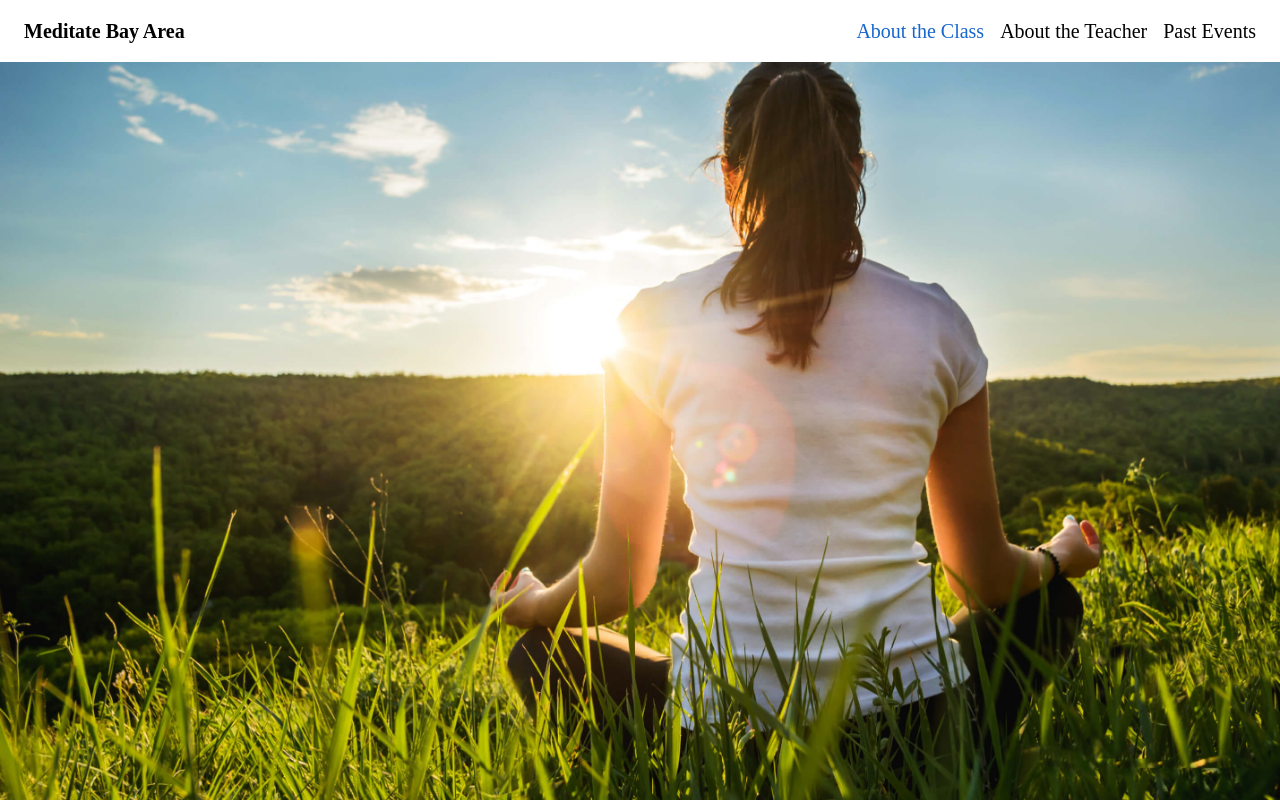
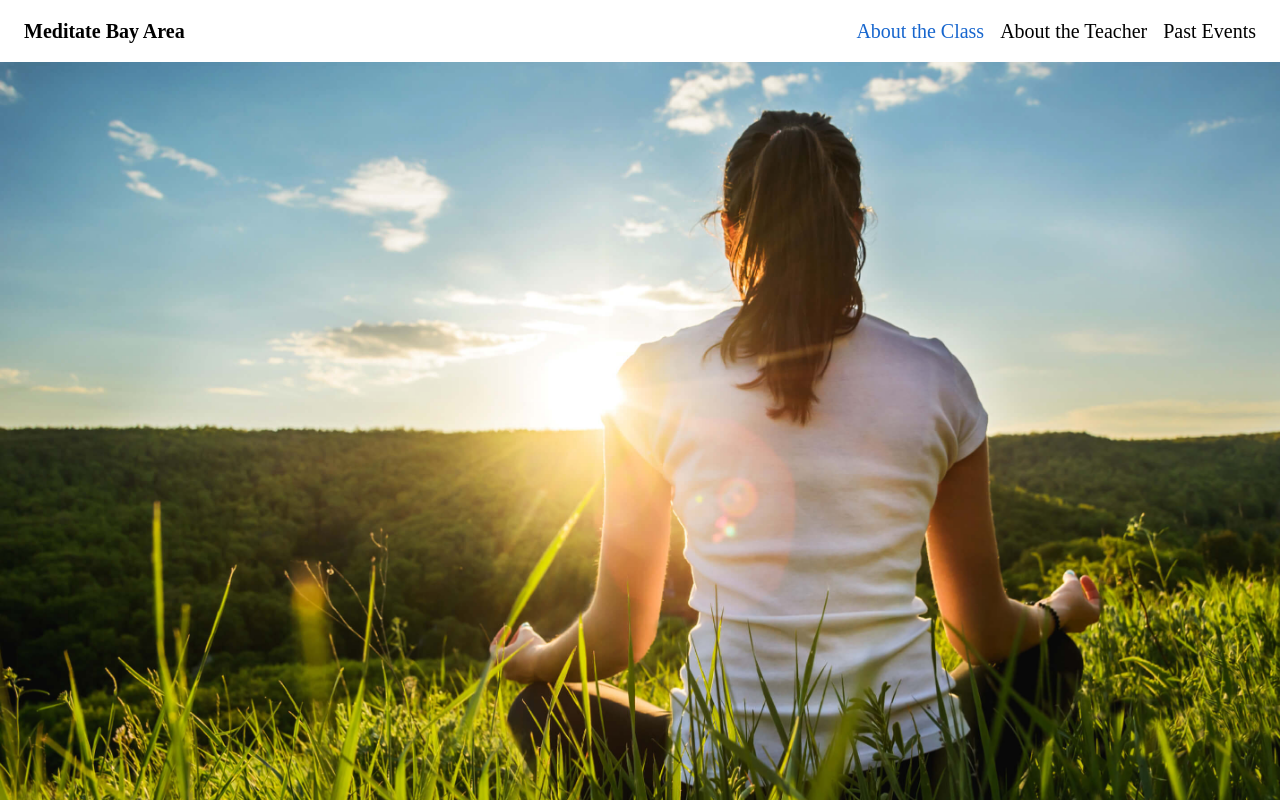
Before and after one commit to saranasr83/Enlightment, a React (Create React App) app: page /teaching in a window 1280 px wide. Shown: the top 800 px of the page. Built offline with nearby package versions, Linux system fonts and the light colour scheme.

Commit message:
adjust the margins based on the navbar

```diff
--- a/src/components/Navbar/Navbar.css
+++ b/src/components/Navbar/Navbar.css
@@ -39,9 +39,6 @@ nav.navbar.navbar-default {
 .hide {
     display: none;
 }
-@media (min-width: 1000px) {
-
-}
 
 @media (max-width: 1000px){
     .hide {
--- a/src/pages/Home/Home.css
+++ b/src/pages/Home/Home.css
@@ -74,9 +74,6 @@
     .location{
         font-size: 20px;
     }
-    .image {
-        margin-top: 20px;
-    }
 }
 
 /* the condition we have inside the (media) if we detect the device has the hover, if the condition met do everything inside the media*/
--- a/src/pages/Home/Home.js
+++ b/src/pages/Home/Home.js
@@ -16,7 +16,7 @@ const Home = () => (
     <div>
 
         <div className="image">
-        <img className="img-fluid" style={{height:"100%",width:"100%", marginBottom:"20px", marginTop:"0", display:"block"}} src={MeditationCity}/>
+        <img className="img-fluid" style={{height:"100%",width:"100%", marginBottom:"20px", marginTop:"55px", display:"block"}} src={MeditationCity}/>
         <h1 className="text" style={{ fontFamily: "palatino" }}>Turn down the stress <br />and volume.</h1>
         <p className="text2" style={{ fontFamily: "palatino" }}><b><u>FREE</u></b> weekly meditations in <br />San Franciaco and UC Berkeley</p>
         </div>
--- a/src/pages/Teaching/Teaching.js
+++ b/src/pages/Teaching/Teaching.js
@@ -9,7 +9,7 @@ import "./Teaching.css";
 const Teaching = () => (
     <div>
         <div className="hero">
-        <img className="img-fluid" style={{height:"100%",width:"100%",display:"block",marginBottom:"20px"}} src={Sunrise}/>
+        <img className="img-fluid" style={{height:"100%",width:"100%",display:"block",marginBottom:"20px",marginTop:"55px"}} src={Sunrise}/>
         </div>
         <Container style={{fontFamily:"palatino", fontSize:"20px"}}>
         <h1 className="text-center" style={{marginBottom:"20px", color:"#1766CE"}}><b>About the class</b></h1>
```
